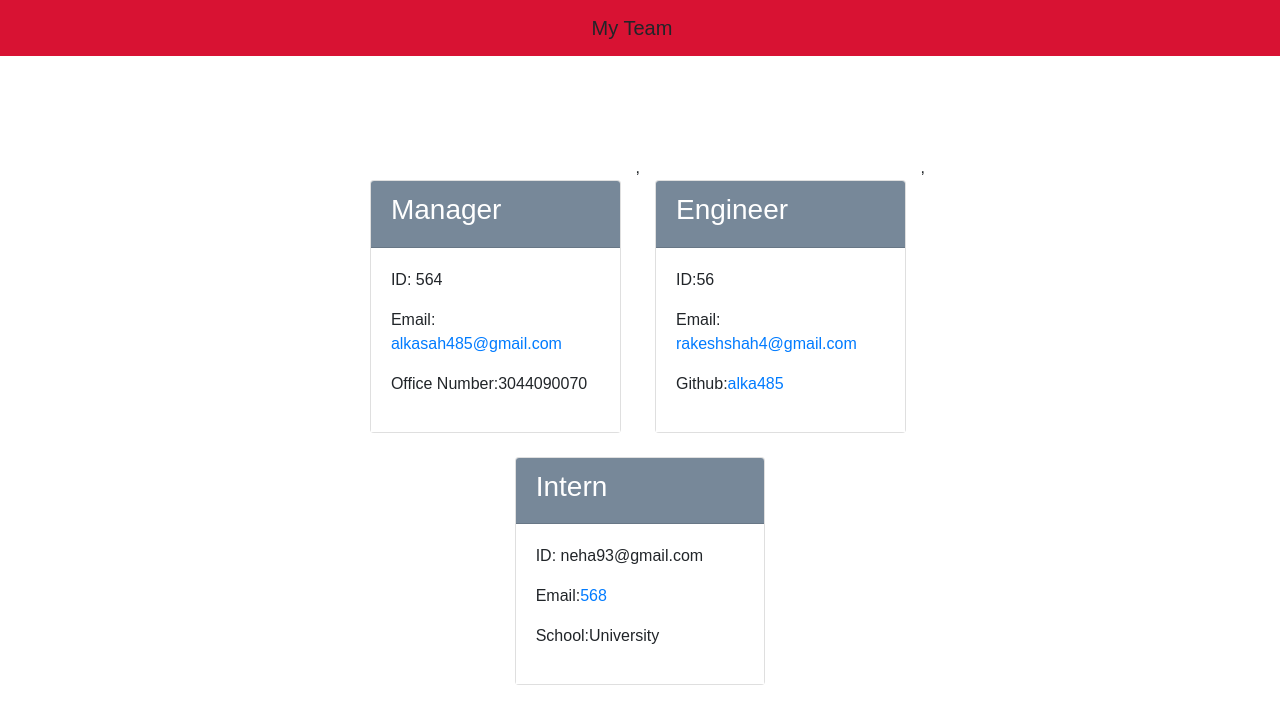
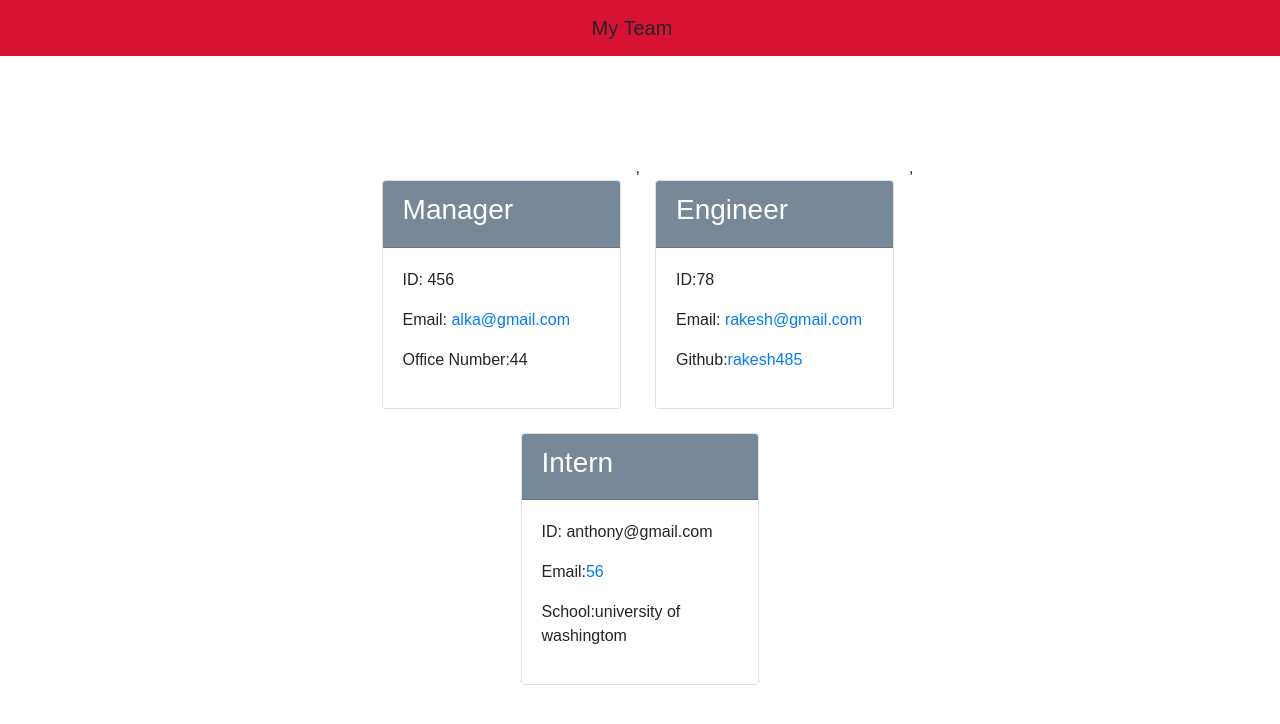
Before and after one commit to alka485/Team-profile-generator, a website: page dist/index.html in a window 1280 px wide. Drawn offline with nearby package versions, Linux system fonts and the light colour scheme.

```diff
--- a/dist/index.html
+++ b/dist/index.html
@@ -30,9 +30,9 @@
       </div>
 
       <div class="card-body">
-          <p class="id">ID: 564 </p>
-          <p class="email">Email: <a href="mailto:alkasah485@gmail.com">alkasah485@gmail.com</a></p>
-          <p class="office">Office Number:3044090070 </p>
+          <p class="id">ID: 456 </p>
+          <p class="email">Email: <a href="mailto:alka@gmail.com">alka@gmail.com</a></p>
+          <p class="office">Office Number:44 </p>
       </div>
 
   </div>
@@ -46,9 +46,9 @@
       </div>
 
       <div class="card-body">
-          <p class="id">ID:56 </p>
-          <p class="email">Email: <a href="mailto:rakeshshah4@gmail.com">rakeshshah4@gmail.com</a></p>
-          <p class="github">Github:<a href="alka485">alka485</a></p>
+          <p class="id">ID:78 </p>
+          <p class="email">Email: <a href="mailto:rakesh@gmail.com">rakesh@gmail.com</a></p>
+          <p class="github">Github:<a href="rakesh485">rakesh485</a></p>
       </div>
 
   </div>
@@ -61,9 +61,9 @@
       </div>
 
       <div class="card-body">
-          <p class="id">ID: neha93@gmail.com </p>
-          <p class="email">Email:<a href="mailto:568">568</a></p>
-          <p class="school">School:University </p>
+          <p class="id">ID: anthony@gmail.com </p>
+          <p class="email">Email:<a href="mailto:56">56</a></p>
+          <p class="school">School:university of washingtom </p>
       </div>
 </div>
 </div>
```
Also changed, not shown: README.md.
